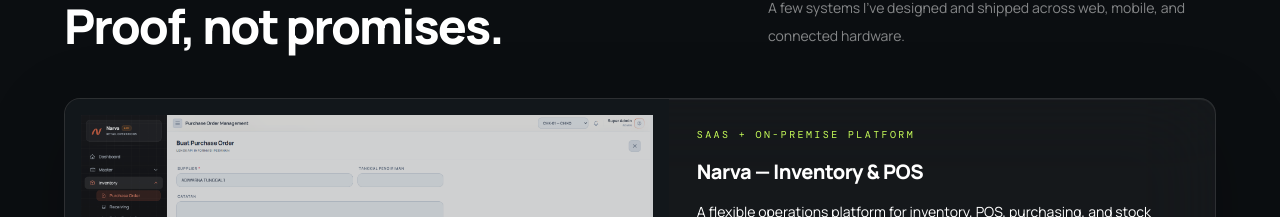
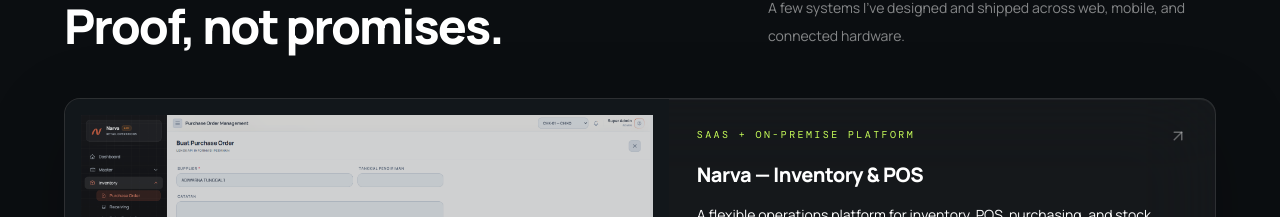
Before and after one commit to naufalwdd/naufalwdd.github.io, a React (Vite) app: page / in a window 1280 px wide. Shown: the part 2498-2715 px from the top of the page. Built offline with nearby package versions, Linux system fonts and the light colour scheme.

Commit message:
feat: link Narva selected work project

```diff
--- a/src/components/Projects.tsx
+++ b/src/components/Projects.tsx
@@ -15,7 +15,7 @@
 import NarvaStockAdjustmentImage from '../assets/Narva-stock-adjustment.png';
 
 const projects = [
-  { title: 'Narva — Inventory & POS', tag: 'SaaS + on-premise platform', description: 'A flexible operations platform for inventory, POS, purchasing, and stock control. Built to run as a multi-tenant SaaS or be deployed on-premise when teams need full infrastructure and data control.', tech: ['React', 'Flask', 'PostgreSQL'], images: [NarvaLandingImage, NarvaPurchaseOrderImage, NarvaStockAdjustmentImage] },
+  { title: 'Narva — Inventory & POS', tag: 'SaaS + on-premise platform', description: 'A flexible operations platform for inventory, POS, purchasing, and stock control. Built to run as a multi-tenant SaaS or be deployed on-premise when teams need full infrastructure and data control.', tech: ['React', 'Flask', 'PostgreSQL'], images: [NarvaLandingImage, NarvaPurchaseOrderImage, NarvaStockAdjustmentImage], link: 'https://narva.fun' },
   { title: 'Indonesian Al Quran Center', tag: 'Community platform', description: 'Full-stack ecosystem with a public-facing website, admin dashboard, program pages, event registration, ticketing, and integrated payment gateway for a national learning community.', tech: ['Flask', 'PostgreSQL', 'Alpine.js'], images: [IACHomeImage, IACDashboardImage, IACProgramImage], link: 'https://indonesianalqurancenter.or.id' },
   { title: 'PWA POS System', tag: 'Retail operations', description: 'Offline-first point of sale for UMKM teams. Built for speed, reliable sync, and calm workflows even with unstable connectivity.', tech: ['Next.js', 'Django', 'PostgreSQL'], image: PWAImage, link: 'https://www.linkedin.com/posts/naufalwdd_i-am-excited-to-share-my-latest-achievement-activity-7220758151925571595-55O8' },
   { title: 'Mobile POS System', tag: 'Mobile product', description: 'Local-first Android POS with inventory, transaction history, and server synchronization for retail teams on the move.', tech: ['React Native', 'Flask', 'SQLite'], images: [POSImage, POS2Image] },
```
